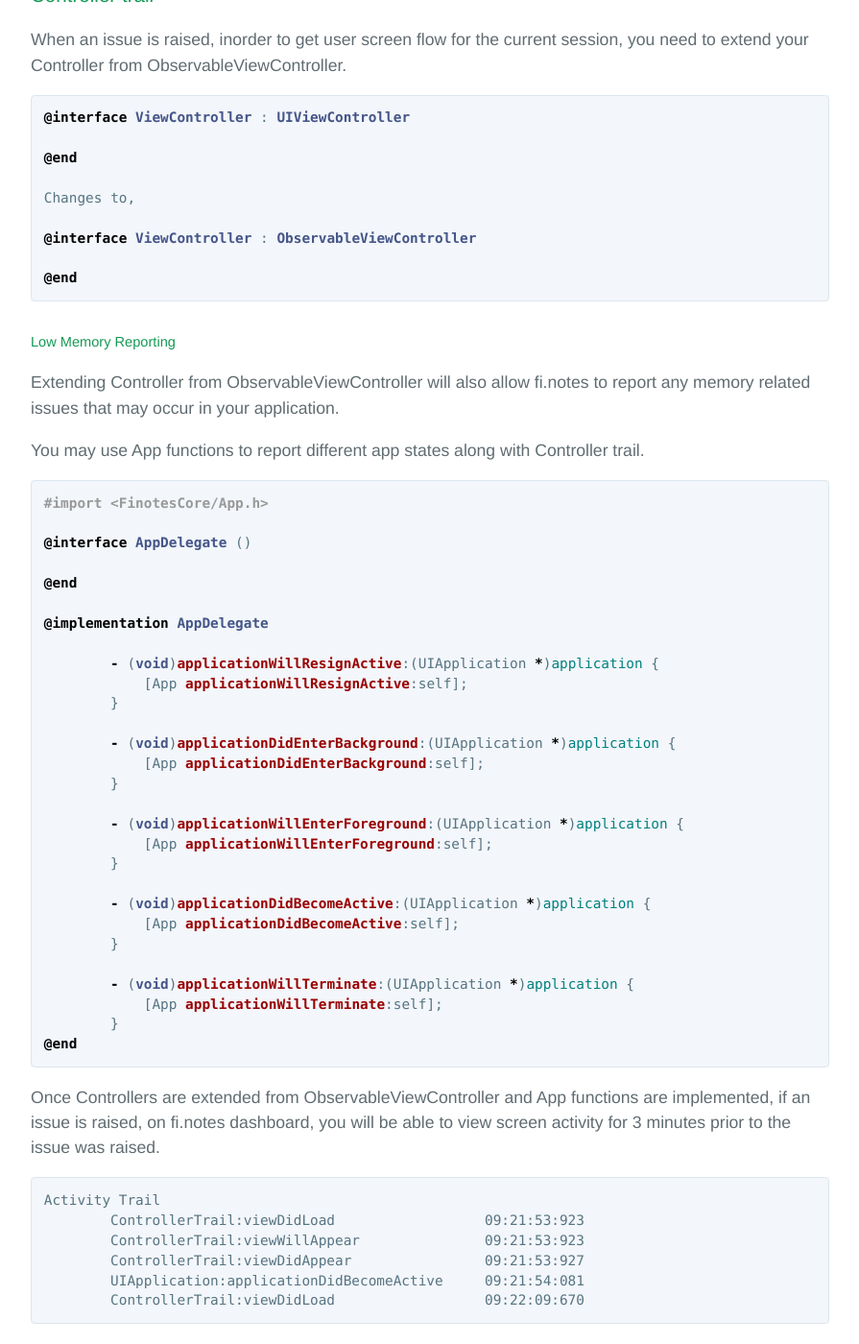
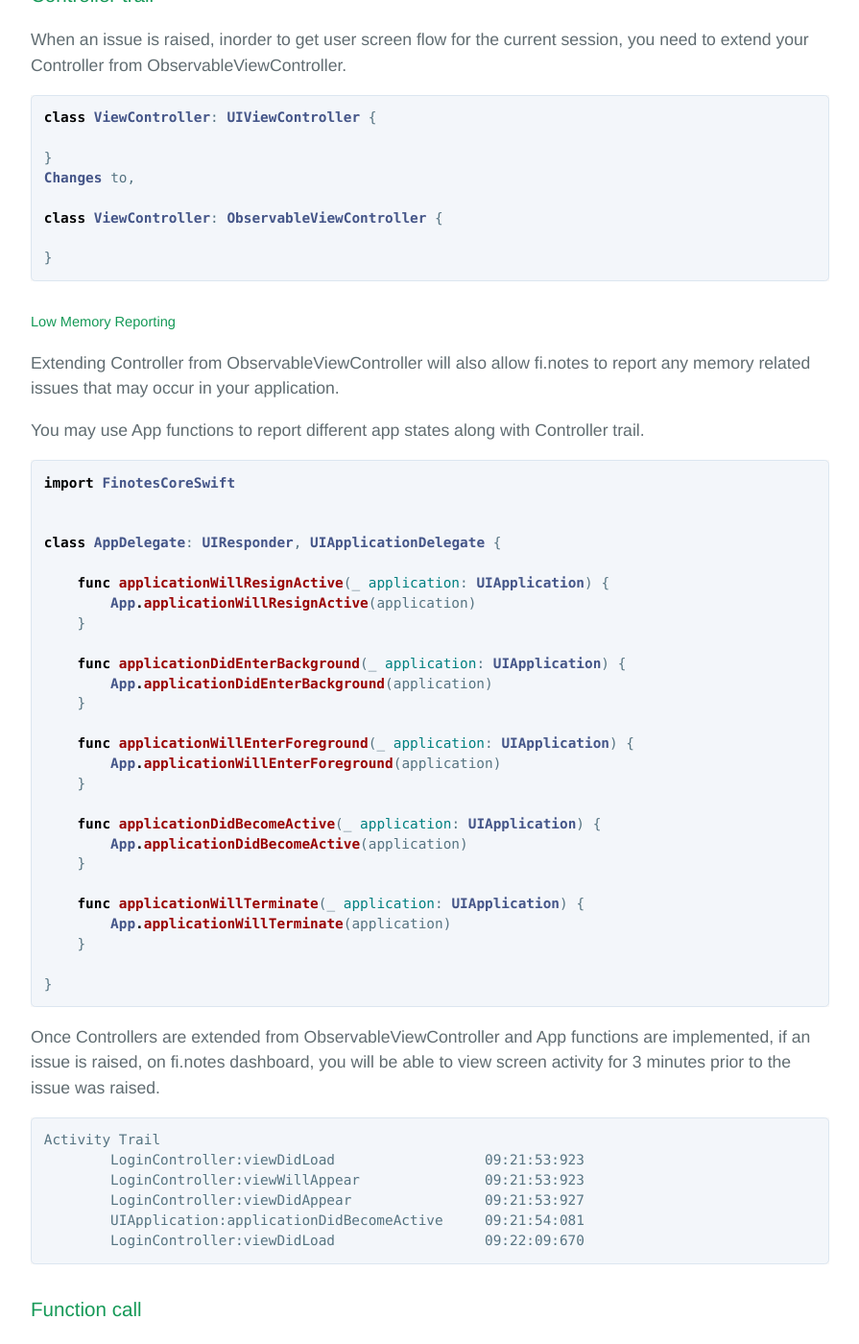
Before and after one commit to finotes/finotes.github.io, a Jekyll site: the page built from _posts/2018-02-02-swift-docs.md, in a window 1280 px wide and 1400 px high, scrolled down 4861 px. Shown: the whole window at 96% size, without its empty margins (192-1087 px from the left). Built offline with Jekyll 4.4.1, drawn with Linux system fonts in a browser that asks for light colours; some web fonts are replaced; some of the changed text lies outside the part shown.

Commit message:
Update 2018-02-02-swift-docs.md

````diff
--- a/_posts/2018-02-02-swift-docs.md
+++ b/_posts/2018-02-02-swift-docs.md
@@ -169,8 +169,8 @@ Do note that specifying timeout will not interfere in any way with your network
 #### Categorize Tickets (Optional)
 
 You will be able to configure how API issues are categorized into tickets using a custom header "X-URLID". You can set this header in your API calls and when they are reported to fi.notes dashboard, issues from API calls with same "X-URLID" will be categorized into a single ticket.
-```objc
-    [nsMutableURLRequest setValue:@"loginapi" forHTTPHeaderField:@"X-URLID"];
+```swift
+    nsMutableURLRequest.setValue("loginapi", forHTTPHeaderField: "X-URLID")
 ```
 Any issue in API calls with same X-URLID will be shown as a single ticket in fi.notes dashboard.
 
@@ -178,16 +178,15 @@ Any issue in API calls with same X-URLID will be shown as a single ticket in fi.
 ### Controller trail
 When an issue is raised, inorder to get user screen flow for the current session, you need to extend your Controller from ObservableViewController.
 
-```objc
-@interface ViewController : UIViewController
+```swift
+class ViewController: UIViewController {
 
-@end
-
+}
 Changes to,
 
-@interface ViewController : ObservableViewController
+class ViewController: ObservableViewController {
 
-@end
+}
 ```
 
 ##### Low Memory Reporting
@@ -195,44 +194,42 @@ Extending Controller from ObservableViewController will also allow fi.notes to r
 
 You may use App functions to report different app states along with Controller trail.
 
-```objc
-#import <FinotesCore/App.h>
+```swift
+import FinotesCoreSwift
 
-@interface AppDelegate ()
 
-@end
+class AppDelegate: UIResponder, UIApplicationDelegate {
 
-@implementation AppDelegate
+    func applicationWillResignActive(_ application: UIApplication) {
+        App.applicationWillResignActive(application)
+    }
 
-	- (void)applicationWillResignActive:(UIApplication *)application {
-	    [App applicationWillResignActive:self];
-	}
+    func applicationDidEnterBackground(_ application: UIApplication) {
+        App.applicationDidEnterBackground(application)
+    }
 
-	- (void)applicationDidEnterBackground:(UIApplication *)application {
-	    [App applicationDidEnterBackground:self];
-	}
+    func applicationWillEnterForeground(_ application: UIApplication) {
+        App.applicationWillEnterForeground(application)
+    }
 
-	- (void)applicationWillEnterForeground:(UIApplication *)application {
-	    [App applicationWillEnterForeground:self];
-	}
+    func applicationDidBecomeActive(_ application: UIApplication) {
+        App.applicationDidBecomeActive(application)
+    }
 
-	- (void)applicationDidBecomeActive:(UIApplication *)application {
-	    [App applicationDidBecomeActive:self];
-	}
+    func applicationWillTerminate(_ application: UIApplication) {
+        App.applicationWillTerminate(application)
+    }
 
-	- (void)applicationWillTerminate:(UIApplication *)application {
-	    [App applicationWillTerminate:self];
-	}
-@end
+}
 ```
 Once Controllers are extended from ObservableViewController and App functions are implemented, if an issue is raised, on fi.notes dashboard, you will be able to view screen activity for 3 minutes prior to the issue was raised.
 ```
 Activity Trail
-	ControllerTrail:viewDidLoad                  09:21:53:923
-	ControllerTrail:viewWillAppear               09:21:53:923
-	ControllerTrail:viewDidAppear                09:21:53:927
+	LoginController:viewDidLoad                  09:21:53:923
+	LoginController:viewWillAppear               09:21:53:923
+	LoginController:viewDidAppear                09:21:53:927
 	UIApplication:applicationDidBecomeActive     09:21:54:081
-	ControllerTrail:viewDidLoad                  09:22:09:670
+	LoginController:viewDidLoad                  09:22:09:670
 ```
 
 ### Function call
````
